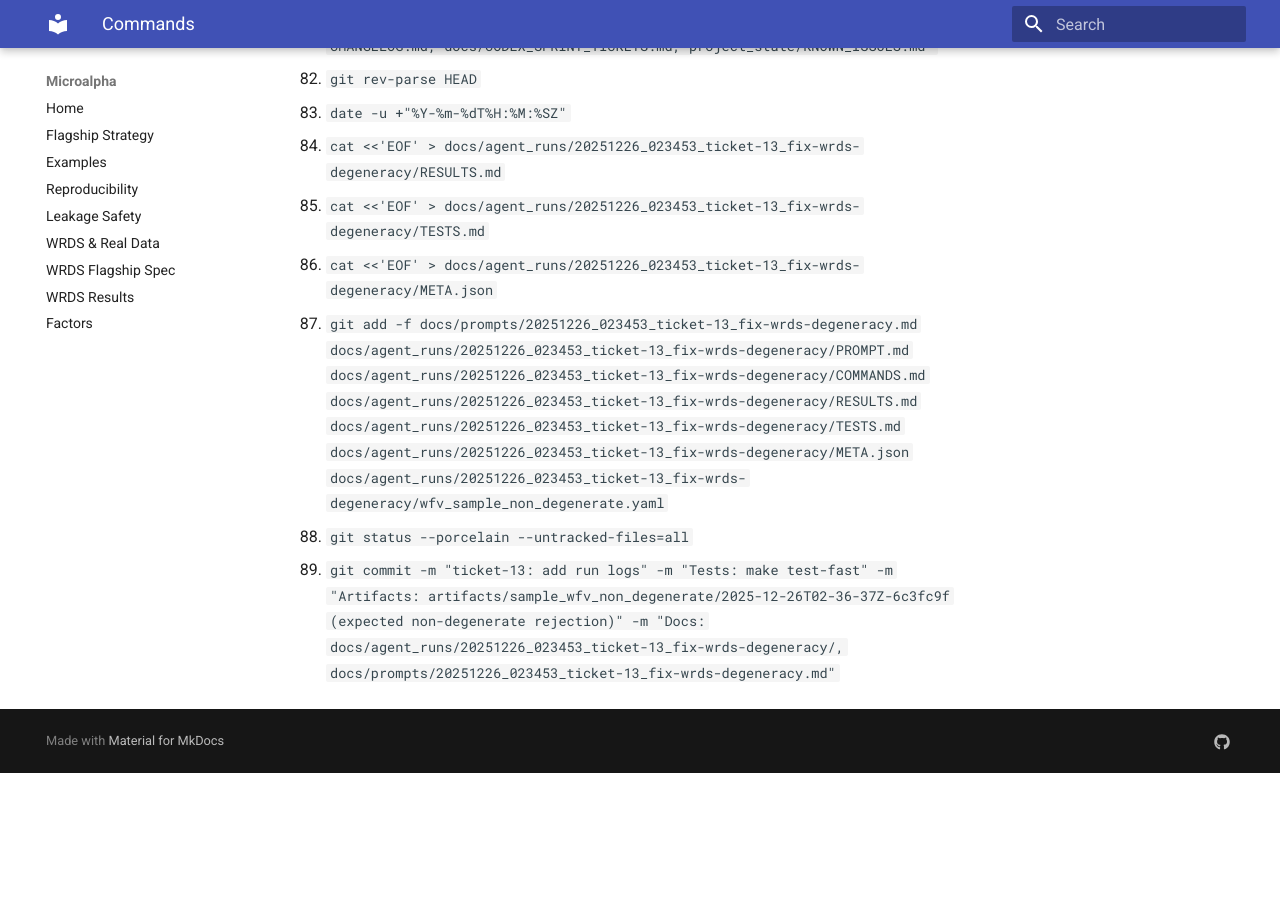
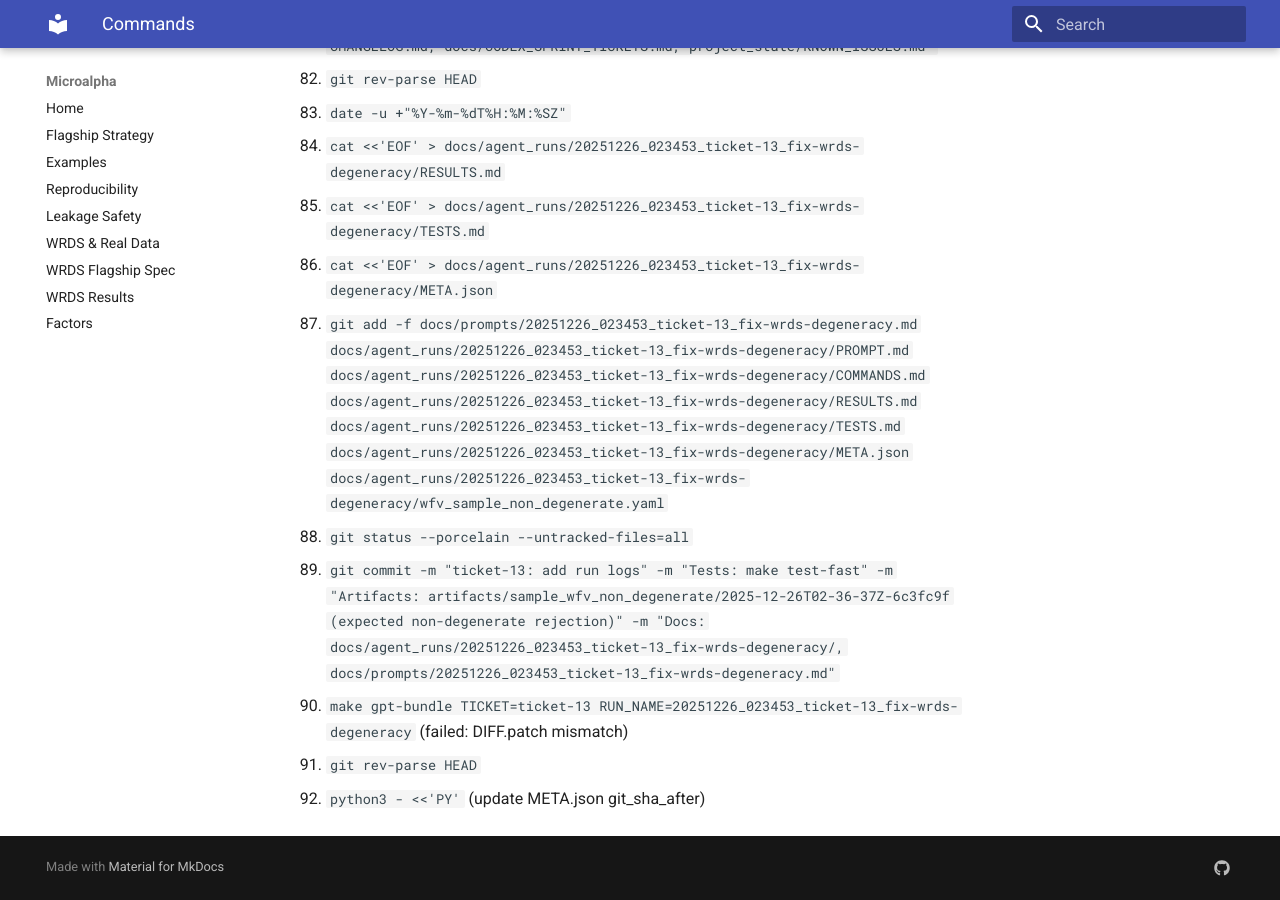
Before and after one commit to MateoBodon/microalpha, an MkDocs documentation site: the page built from docs/agent_runs/20251226_023453_ticket-13_fix-wrds-degeneracy/COMMANDS.md, in a window 1280 px wide and 900 px high, scrolled down 3244 px. Built offline with MkDocs 1.6.1 and Material for MkDocs 9.7.7, drawn with Linux system fonts in a browser that asks for light colours; before the commit the page ends 4017 px from its top, so only the background shows below that.

Commit message:
ticket-13: update run log meta
Tests: make test-fast

Artifacts: artifacts/sample_wfv_non_degenerate/2025-12-26T02-36-37Z-6c3fc9f (expected non-degenerate rejection)

Docs: docs/agent_runs/20251226_023453_ticket-13_fix-wrds-degeneracy/META.json, docs/agent_runs/20251226_023453_ticket-13_fix-wrds-degeneracy/COMMANDS.md

```diff
--- a/docs/agent_runs/20251226_023453_ticket-13_fix-wrds-degeneracy/COMMANDS.md
+++ b/docs/agent_runs/20251226_023453_ticket-13_fix-wrds-degeneracy/COMMANDS.md
@@ -89,3 +89,6 @@
 87. `git add -f docs/prompts/20251226_023453_ticket-13_fix-wrds-degeneracy.md docs/agent_runs/20251226_023453_ticket-13_fix-wrds-degeneracy/PROMPT.md docs/agent_runs/20251226_023453_ticket-13_fix-wrds-degeneracy/COMMANDS.md docs/agent_runs/20251226_023453_ticket-13_fix-wrds-degeneracy/RESULTS.md docs/agent_runs/20251226_023453_ticket-13_fix-wrds-degeneracy/TESTS.md docs/agent_runs/20251226_023453_ticket-13_fix-wrds-degeneracy/META.json docs/agent_runs/20251226_023453_ticket-13_fix-wrds-degeneracy/wfv_sample_non_degenerate.yaml`
 88. `git status --porcelain --untracked-files=all`
 89. `git commit -m "ticket-13: add run logs" -m "Tests: make test-fast" -m "Artifacts: artifacts/sample_wfv_non_degenerate/2025-12-26T02-36-37Z-6c3fc9f (expected non-degenerate rejection)" -m "Docs: docs/agent_runs/20251226_023453_ticket-13_fix-wrds-degeneracy/, docs/prompts/20251226_023453_ticket-13_fix-wrds-degeneracy.md"`
+90. `make gpt-bundle TICKET=ticket-13 RUN_NAME=20251226_023453_ticket-13_fix-wrds-degeneracy` (failed: DIFF.patch mismatch)
+91. `git rev-parse HEAD`
+92. `python3 - <<'PY'` (update META.json git_sha_after)
--- a/docs/agent_runs/20251226_023453_ticket-13_fix-wrds-degeneracy/META.json
+++ b/docs/agent_runs/20251226_023453_ticket-13_fix-wrds-degeneracy/META.json
@@ -4,7 +4,7 @@
   "started_at_utc": "2025-12-26T02:34:53Z",
   "finished_at_utc": "2025-12-26T02:44:58Z",
   "git_sha_before": "6c3fc9f686916c134e15f70334cb568cd527155a",
-  "git_sha_after": "f7318e9ff76bee46c8c53b755a1153ab8f3b1742",
+  "git_sha_after": "a00e26fdbab3d93af857e1ef4306c146d42b35a1",
   "branch_name": "codex/ticket-13-fix-wrds-degeneracy",
   "host_env_notes": "macOS 26.0.1 / Python 3.12.2 / zsh / WRDS_DATA_ROOT unset",
   "dataset_id": "sample_data_v1",
```
